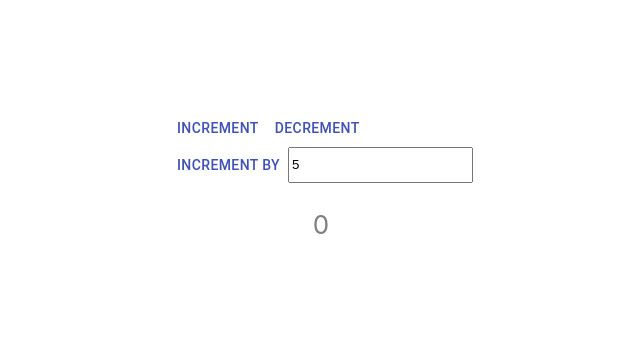
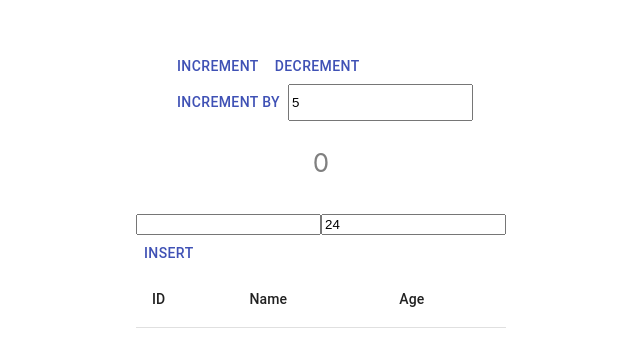
Before and after one commit to Morishing362/ReduxTutorial, a React (Create React App) app: page / in a window 1280 px wide. Shown: the part 212-558 px from the top of the page, without its empty margins (319-959 px from the left). Built offline with nearby package versions, Linux system fonts and the light colour scheme.

Commit message:
Add Users view

```diff
--- a/package.json
+++ b/package.json
@@ -13,6 +13,7 @@
     "@types/react": "^17.0.0",
     "@types/react-dom": "^17.0.0",
     "@types/react-redux": "^7.1.18",
+    "@types/sqlite3": "^3.1.7",
     "react": "^17.0.2",
     "react-dom": "^17.0.2",
     "react-redux": "^7.2.5",
--- a/src/App.tsx
+++ b/src/App.tsx
@@ -3,12 +3,14 @@ import logo from './logo.svg';
 import './App.css';
 
 import { Counter } from './features/counter/Counter';
+import { Users } from './features/users/Users';
 
 function App() {
   return (
     <div className="App">
       <header className="App-header">
         <Counter />
+        <Users />
       </header>
     </div>
   );
--- a/src/features/counter/Counter.tsx
+++ b/src/features/counter/Counter.tsx
@@ -2,7 +2,7 @@ import React, { useState } from 'react';
 import { makeStyles, Button } from '@material-ui/core';
 
 import { useAppSelector, useAppDispatch } from '../../lib/hooks';
-import { decrement, increment, incrementByAmount } from './CounterSlice';
+import { decrement, increment, incrementByAmount } from './counter_slice';
 
 const useStyles = makeStyles((theme) => ({
 	buttonsParent: {
--- a/src/features/counter/CounterSlice.ts
+++ b/src/features/counter/counter_slice.ts
@@ -31,7 +31,4 @@ export const counterSlice = createSlice({
 
 export const { increment, decrement, incrementByAmount } = counterSlice.actions;
 
-// export const selectCount = (state: RootState) => state.counter.value;
-// export const count = useSelector(selectCount);
-
 export default counterSlice.reducer;
--- /dev/null
+++ b/src/features/users/Users.tsx
@@ -0,0 +1,53 @@
+import React, { useState } from 'react';
+import { makeStyles, Button, Table, TableHead, TableRow, TableBody, TableCell } from '@material-ui/core';
+
+import { useAppSelector, useAppDispatch } from '../../lib/hooks';
+import User, { insert } from './users_slice';
+
+
+const useStyles = makeStyles((theme) => ({
+    buttonsParent: {
+        display: 'flex'
+    },
+}))
+
+export function Users() {
+
+    const users = useAppSelector((state) => state.users.users);
+    const dispatch = useAppDispatch();
+
+    const [name, setName] = useState('');
+    const [age, setAge] = useState(24);
+
+    const classes = useStyles();
+
+    return (
+        <div>
+            <div>
+                <input type="text" value={name} onChange={(e) => setName(e.target.value)} />
+                <input type="number" value={age} onChange={(e) => setAge(Number(e.target.value))} />
+            </div>
+            <div className={classes.buttonsParent}>
+                <Button color="primary" onClick={() => dispatch(insert({ id: undefined, name: name, age: age }))}> Insert </Button>
+            </div>
+            <Table>
+                <TableHead>
+                    <TableRow>
+                        <TableCell>ID</TableCell>
+                        <TableCell>Name</TableCell>
+                        <TableCell>Age</TableCell>
+                    </TableRow>
+                </TableHead>
+                <TableBody>
+                    {users.map((user) => (
+                        <TableRow>
+                             <TableCell>{user.id}</TableCell>
+                            <TableCell>{user.name}</TableCell>
+                            <TableCell>{user.age}</TableCell>
+                        </TableRow>
+                    ))}
+                </TableBody>
+            </Table>
+        </div>
+    );
+}
--- /dev/null
+++ b/src/features/users/users_slice.ts
@@ -0,0 +1,32 @@
+import { createSlice, PayloadAction } from '@reduxjs/toolkit';
+import { useSelector } from 'react-redux';
+import type { RootState } from '../../lib/store';
+
+interface User {
+    id?: number,
+    name: String,
+    age?: number,
+}
+
+interface UsersState {
+    users: Array<User>,
+}
+
+const initialState: UsersState = {
+    users: []
+}
+
+export const usersSlice = createSlice({
+    name: 'users',
+    initialState,
+    reducers: {
+        insert: (state, action: PayloadAction<User>) => {
+            state.users.push(action.payload);
+            console.log(`${action.payload.name} is detected.`);
+        }
+    }
+});
+
+export const { insert } = usersSlice.actions;
+
+export default usersSlice.reducer;
--- a/src/lib/store.ts
+++ b/src/lib/store.ts
@@ -1,10 +1,11 @@
-import { configureStore } from '@reduxjs/toolkit'
-import { counterSlice } from '../features/counter/CounterSlice'
-// ...
+import { configureStore } from '@reduxjs/toolkit';
+import { counterSlice } from '../features/counter/counter_slice';
+import { usersSlice } from '../features/users/users_slice';
 
 export const store = configureStore({
 	reducer: {
 		counter: counterSlice.reducer,
+		users: usersSlice.reducer,
 	},
 })
 
```
Also changed, not shown: 2 other files (tests, documents, lock files or other folders).
